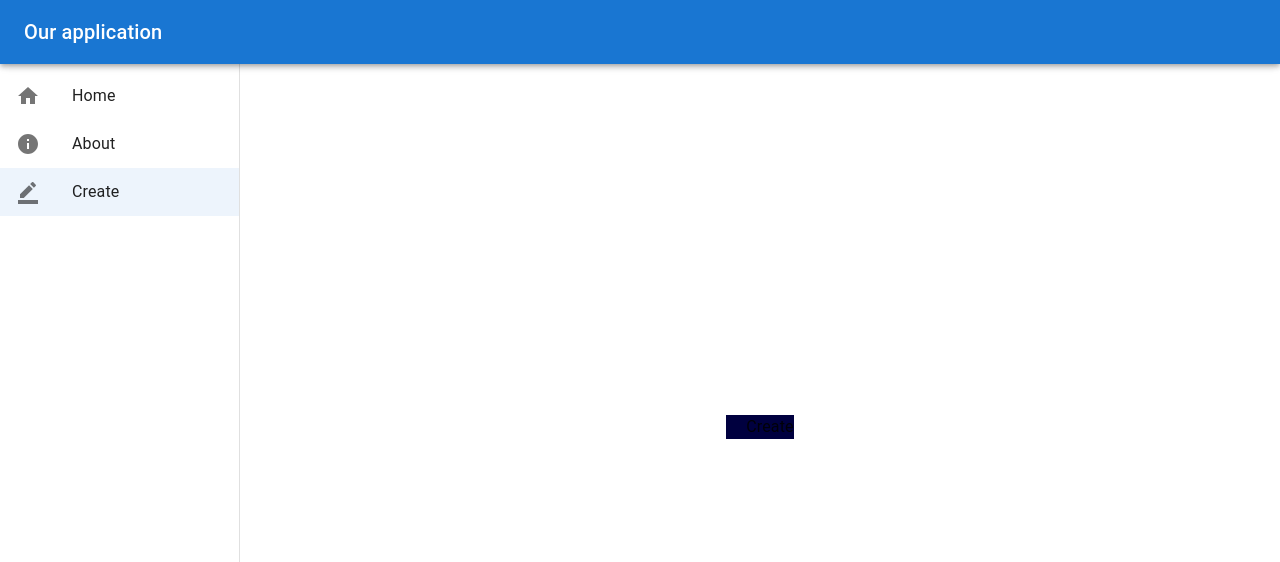
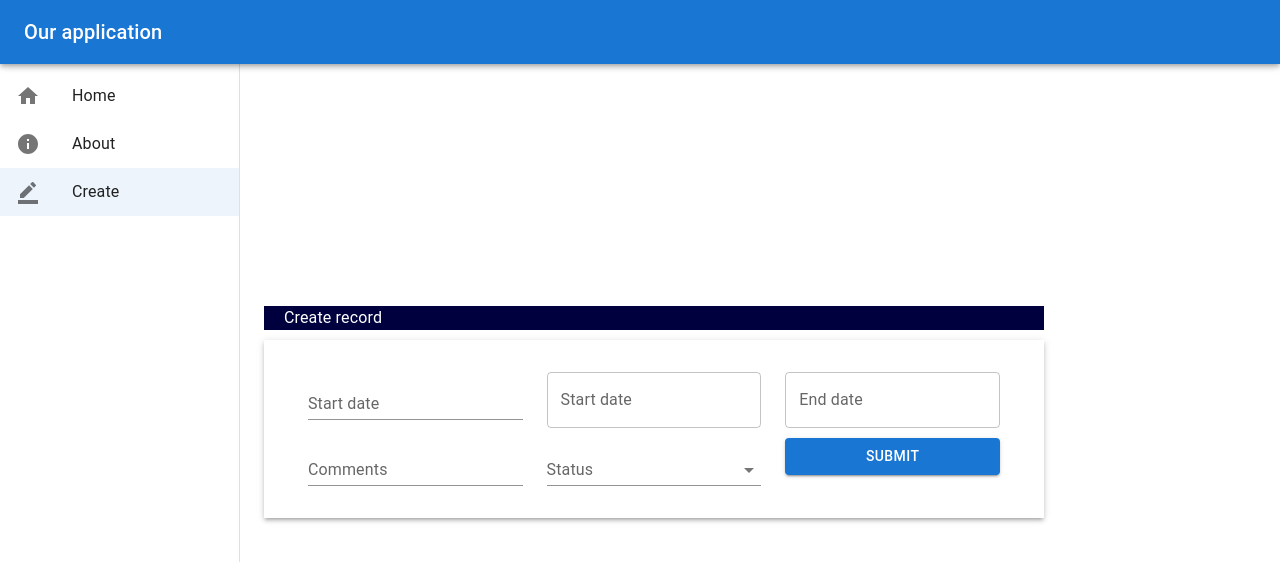
Before and after one commit to Vitio123/DjangoJavascript, a React (Vite) app in the folder frontend/: page /create in a window 1280 px wide. Shown: the top 562 px of the page. Built offline with nearby package versions, Linux system fonts and the light colour scheme; the HTML template or start-up script is replaced by a standard one.

Commit message:
Parte de Create del frontend termiano

```diff
--- a/frontend/package.json
+++ b/frontend/package.json
@@ -13,7 +13,10 @@
     "@emotion/react": "^11.14.0",
     "@emotion/styled": "^11.14.0",
     "@mui/icons-material": "^6.4.6",
+    "@mui/lab": "^6.0.0-beta.29",
     "@mui/material": "^6.4.6",
+    "@mui/x-date-pickers": "^7.27.1",
+    "dayjs": "^1.11.13",
     "react": "^19.0.0",
     "react-dom": "^19.0.0",
     "react-hook-form": "^7.54.2",
--- a/frontend/src/App.jsx
+++ b/frontend/src/App.jsx
@@ -2,7 +2,7 @@ import Home from "./components/Home";
 import About from "./components/About";
 import Create from "./components/Create";
 import Navbar from "./components/Navbar";
-import "./App.css";
+// import "./App.css";
 
 import { Routes, Route } from "react-router-dom";
 
--- a/frontend/src/components/Create.jsx
+++ b/frontend/src/components/Create.jsx
@@ -1,9 +1,18 @@
 import React from "react";
-import { Box, Typography } from "@mui/material";
+import { Box, Button, Typography } from "@mui/material";
+import MyDatePickerField from "./form/MyDatePickerField";
+import MyMultilineField from "./form/MyMultilineField";
+import MySelectField from "./form/MySelectField";
+import MyTextField from "./form/MyTextField";
+import { useForm } from "react-hook-form";
 
 export default function Create() {
+  const { handleSubmit, reset, setValue, control } = useForm();
+
+  const submission = (data) => console.log(data);
   return (
     <div>
+      <form onSubmit={handleSubmit(submission)}>
         <Box
           sx={{
             display: "flex",
@@ -12,8 +21,76 @@ export default function Create() {
             marginBottom: "10px",
           }}
         >
-        <Typography sx={{ marginLeft: "20px" }}>Create</Typography>
+          <Typography sx={{ marginLeft: "20px", color: "#fff" }}>
+            Create record
+          </Typography>
         </Box>
+
+        <Box
+          sx={{
+            display: "flex",
+            width: "100%",
+            boxShadow: 3,
+            padding: 4,
+            flexDirection: "column",
+            marginBottom: "40px",
+          }}
+        >
+          <Box
+            sx={{
+              display: "flex",
+              justifyContent: "space-around",
+              marginBottom: "10px",
+            }}
+          >
+            <MyTextField
+              label="Start date"
+              name="name"
+              control={control}
+              placeholder="Provide a project name"
+              width={"30%"}
+            />
+            <MyDatePickerField
+              label="Start date"
+              name="start_date"
+              control={control}
+              width={"30%"}
+            />
+            <MyDatePickerField
+              label="End date"
+              name="end_date"
+              control={control}
+              width={"30%"}
+            />
+          </Box>
+          <Box
+            sx={{
+              display: "flex",
+              justifyContent: "space-around",
+            }}
+          >
+            <MyMultilineField
+              label="Comments"
+              name="comments"
+              control={control}
+              placeholder="Provide a project comments"
+              width={"30%"}
+            />
+            <MySelectField
+              label="Status"
+              name="status"
+              control={control}
+              width={"30%"}
+            />
+
+            <Box sx={{ width: "30%" }}>
+              <Button variant="contained" type="submit" sx={{ width: "100%" }}>
+                Submit
+              </Button>
+            </Box>
+          </Box>
+        </Box>
+      </form>
     </div>
   );
 }
--- a/frontend/src/components/form/MyDatePickerField.jsx
+++ b/frontend/src/components/form/MyDatePickerField.jsx
@@ -1,16 +1,28 @@
-// import React from "react";
 import { AdapterDayjs } from "@mui/x-date-pickers/AdapterDayjs";
 import { LocalizationProvider } from "@mui/x-date-pickers/LocalizationProvider";
 import { DatePicker } from "@mui/x-date-pickers/DatePicker";
 import { Controller } from "react-hook-form";
 
-export default function MyDatePickerField({ label, control, name }) {
+export default function MyDatePickerField({ label, control, name, width }) {
   return (
     <LocalizationProvider dateAdapter={AdapterDayjs}>
       <Controller
         name={name}
         control={control}
-        render={({ field }) => <DatePicker {...field} label={label} />}
+        render={({ field: { value, onChange }, fieldState: { error } }) => (
+          <DatePicker
+            label={label}
+            value={value || null} // Evita errores cuando `value` es `undefined`
+            onChange={onChange} // Conecta el estado del formulario con el DatePicker
+            slotProps={{
+              textField: {
+                sx: { width }, // Estilo aquí
+                error: !!error,
+                helperText: error ? error.message : "",
+              },
+            }}
+          />
+        )}
       />
     </LocalizationProvider>
   );
--- a/frontend/src/components/form/MyMultilineField.jsx
+++ b/frontend/src/components/form/MyMultilineField.jsx
@@ -1,4 +1,3 @@
-// import React from "react";
 import TextField from "@mui/material/TextField";
 import { Controller } from "react-hook-form";
 
@@ -7,19 +6,22 @@ export default function MyMultilineField({
   placeholder,
   name,
   control,
+  width,
 }) {
   return (
     <Controller
       name={name}
       control={control}
-      render={({ field, fieldState: { error } }) => (
+      render={({ field: { value, onChange }, fieldState: { error } }) => (
         <TextField
-          {...field}
+          sx={{ width }} // Corrección aquí
           label={label}
           multiline
+          rows={1}
           placeholder={placeholder}
-          rows={4}
           variant="standard"
+          value={value} // Se usa el valor del field
+          onChange={onChange} // Se usa el onChange del field
           error={!!error}
           helperText={error ? error.message : ""}
         />
--- a/frontend/src/components/form/MySelectField.jsx
+++ b/frontend/src/components/form/MySelectField.jsx
@@ -4,18 +4,25 @@ import FormControl from "@mui/material/FormControl";
 import Select from "@mui/material/Select";
 import { Controller } from "react-hook-form";
 
-export default function MySelectField({ label, name, control, options = [] }) {
+export default function MySelectField({
+  width,
+  label,
+  name,
+  control,
+  options = [
+    { value: "open", label: "Open" },
+    { value: "in_progress", label: "In Progress" },
+    { value: "completed", label: "Completed" },
+  ],
+}) {
   return (
-    <FormControl variant="filled" sx={{ m: 1, minWidth: 120 }}>
+    <FormControl variant="standard" sx={{ width }}>
       <InputLabel>{label}</InputLabel>
       <Controller
         name={name}
         control={control}
-        render={({ field }) => (
-          <Select {...field}>
-            <MenuItem value="">
-              <em>None</em>
-            </MenuItem>
+        render={({ field: { value, onChange } }) => (
+          <Select value={value} onChange={onChange}>
             {options.map((option) => (
               <MenuItem key={option.value} value={option.value}>
                 {option.label}
--- a/frontend/src/components/form/MyTextField.jsx
+++ b/frontend/src/components/form/MyTextField.jsx
@@ -1,19 +1,32 @@
 import TextField from "@mui/material/TextField";
 import { Controller } from "react-hook-form";
 
-export default function MyTextField({ label, placeholder, name, control }) {
+export default function MyTextField({
+  label,
+  placeholder,
+  name,
+  control,
+  width,
+}) {
   return (
     <Controller
       name={name}
       control={control}
-      render={({ field, fieldState: { error } }) => (
+      render={({
+        field: { onChange, onBlur, value, ref },
+        fieldState: { error },
+      }) => (
         <TextField
-          {...field}
+          sx={{ width: width }} // Se eliminó el objeto innecesario
           label={label}
+          placeholder={placeholder}
           variant="standard"
-          placeholder={placeholder}
-          error={!!error}
-          helperText={error ? error.message : ""}
+          value={value} // Se usa el valor de field
+          onChange={onChange} // Se usa el onChange de field
+          onBlur={onBlur} // Maneja cuando el usuario deja el campo
+          inputRef={ref} // Referencia para react-hook-form
+          error={!!error} // Si hay un error, muestra el estado de error
+          helperText={error ? error.message : ""} // Mensaje de error si existe
         />
       )}
     />
```
Also changed, not shown: 1 other file (tests, documents, lock files or other folders). Lines whose indentation alone changed are shown as unchanged.
